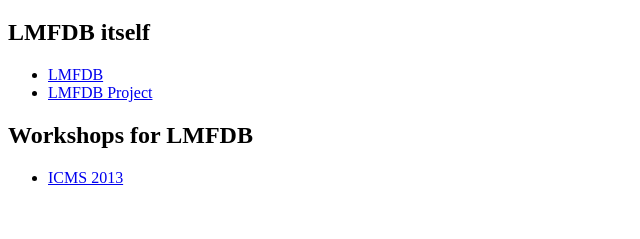
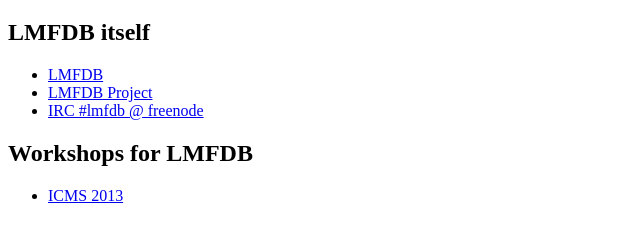
Before and after one commit to LMFDB/lmfdb-collab, a plain HTML site: page index.html in a window 1280 px wide. Shown: the part 61-300 px from the top of the page, without its empty margins (0-640 px from the left). Drawn offline with Linux system fonts and the light colour scheme.

Commit message:
Update index.html
irc

```diff
--- a/index.html
+++ b/index.html
@@ -11,6 +11,7 @@
 <ul>
   <li><a href="http://lmfdb.org">LMFDB</a></li>
   <li><a href="http://github.com/LMFDB/lmfdb">LMFDB Project</a></li>
+  <li><a href="irc://irc.freenode.net/#lmfdb">IRC #lmfdb @ freenode</a></li>
 </ul>
 </div>
 
```
